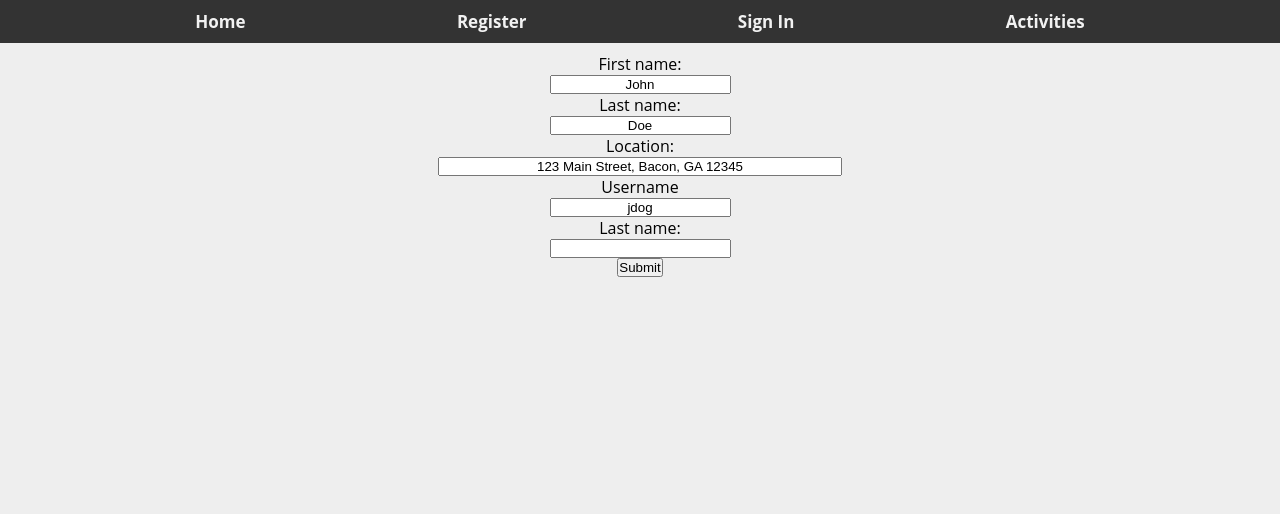
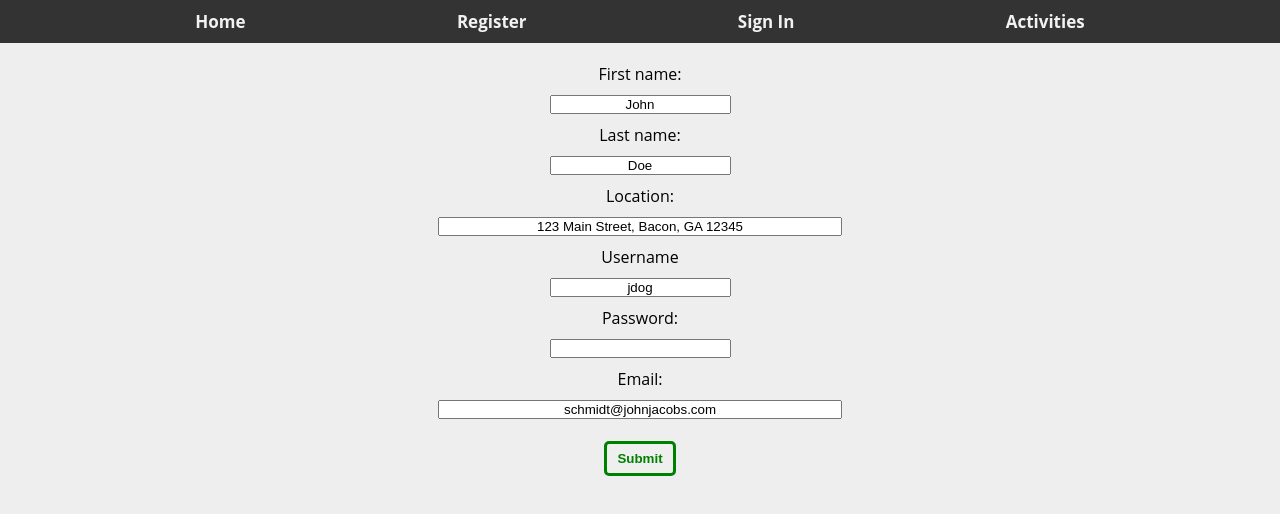
Before and after one commit to LawrenceOL/out-n-about-5-front-end, a React (Create React App) app: page /register in a window 1280 px wide. Shown: the top 514 px of the page. Built offline with nearby package versions, Linux system fonts and the light colour scheme.

Commit message:
add fix to activities.js

```diff
--- a/src/pages/Register.js
+++ b/src/pages/Register.js
@@ -10,12 +10,15 @@ const Register = () => {
     <label>Last name:</label>
     <input type="text" id="lname" name="lname" defaultValue="Doe"/>
     <label>Location:</label>
-    <input className="location-form-field" type="text" id="location" name="location" defaultValue="123 Main Street, Bacon, GA 12345"/>
+    <input className="longer-form-field" type="text" id="location" name="location" defaultValue="123 Main Street, Bacon, GA 12345"/>
     <label>Username</label>
     <input type="text" id="username" name="username" defaultValue="jdog"/>
-    <label>Last name:</label>
+    <label>Password:</label>
     <input type="password" id="password" name="password"/>
-    <input type="submit" value="Submit"/>
+    <label>Email:</label>
+    <input className="longer-form-field" type="email" id="email" name="email" defaultValue="schmidt@johnjacobs.com"/>
+    <br/>
+    <input className="submit-registration" type="submit" value="Submit"/>
   </form>
   )
 }
--- a/src/style/App.css
+++ b/src/style/App.css
@@ -46,8 +46,19 @@ nav {
 input {
   text-align: center;
 }
-.location-form-field {
+.longer-form-field {
   width: 400px;
+}
+
+.register-form label {
+  padding: 10px;
+}
+.submit-registration {
+  padding: 7px 10px;
+  color: green;
+  font-weight: bold;
+  border: green solid 3px;
+  border-radius: 5px;
 }
 
 /* BEGIN CARD DESIGN */
@@ -71,7 +82,7 @@ input {
   background-image:linear-gradient(#12613c, #0a290d);
   border-radius: 30px;
   position: absolute;
-  top: 55%;
+  top: 65%;
   left: -5px;
   height: 65%;
   width: 108%;
@@ -84,7 +95,7 @@ input {
   border-radius: 20px;
   background-color: #fff;
   position: absolute;
-  bottom: 30%;
+  bottom: 20%;
   left: 30px;
   overflow:hidden;
   box-shadow: 5px 5px 30px rgba(0, 0, 0, 0.7);
@@ -99,7 +110,7 @@ input {
   color: #fff;
   font-weight: 900;
   left: 150px;
-  bottom: 26%;
+  bottom: 18%;
 }
 
 .hero-btn {
```
